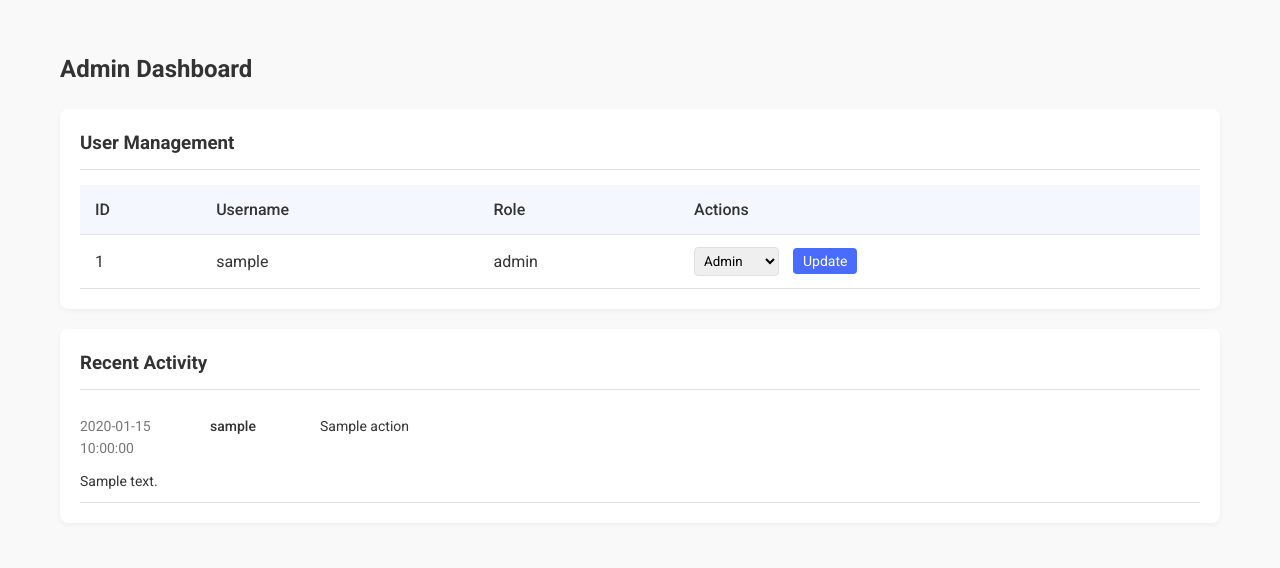
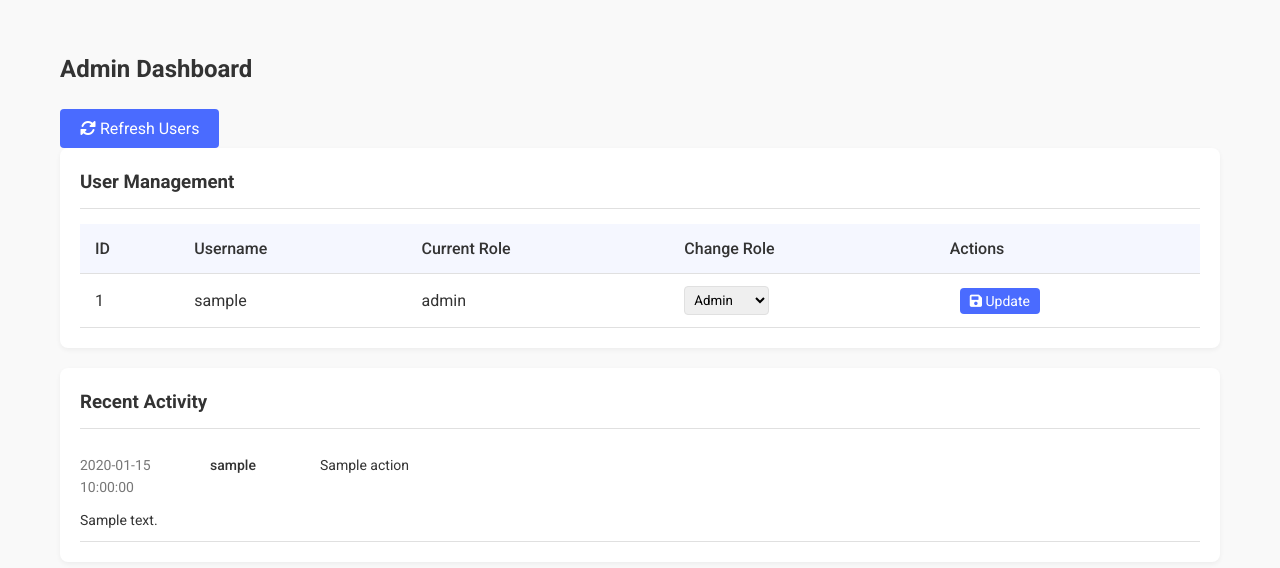
Before and after one commit to 12Mighty/Task-Manager, a Flask app: template templates/admin.html in a window 1280 px wide. Shown: the part 92-660 px from the top of the page. Run offline with Flask 3, Linux system fonts and the light colour scheme; the template is opened without the code that fills it: most values are stand-ins (such as "Sample title", 1, 10 or a date in 2020).

Commit message:
Version 0.4

```diff
--- a/app.py
+++ b/app.py
@@ -5,11 +5,19 @@ import click
 import os
 from datetime import datetime
 
+def format_datetime(value, format='%Y-%m-%d %H:%M:%S'):
+    if value is None:
+        return ''
+    if isinstance(value, str):
+        value = datetime.strptime(value, '%Y-%m-%d %H:%M:%S')
+    return value.strftime(format)
+
 # Конфигурация приложения
 app = Flask(__name__)
 app.secret_key = 'your-secret-key'
 app.config['DATABASE'] = os.path.join(os.path.dirname(os.path.abspath(__file__)), 'instance', 'task_manager.db')
 app.config['INSTANCE_PATH'] = os.path.join(os.path.dirname(os.path.abspath(__file__)), 'instance')
+app.jinja_env.filters['datetimeformat'] = format_datetime
 
 # Создаем папку instance если ее нет
 os.makedirs(app.config['INSTANCE_PATH'], exist_ok=True)
@@ -224,6 +232,50 @@ def complete_task(task_id):
     log_action(session['user_id'], 'task_completed', f'Task {task_id} completed')
     return jsonify({'success': True})
 
+@app.route('/admin/get_users')
+def get_users_table():
+    db = get_db()
+    users = db.execute('SELECT * FROM users ORDER BY id').fetchall()
+    return render_template('_users_table.html', users=users)
+
+@app.route('/admin/change_role', methods=['POST'])
+def change_role():
+    if 'user_id' not in session or session.get('role') != 'admin':
+        return jsonify({'success': False, 'message': 'Unauthorized'}), 403
+
+    data = request.get_json()
+    if not data:
+        return jsonify({'success': False, 'message': 'Invalid JSON'}), 400
+
+    user_id = data.get('user_id')
+    new_role = data.get('new_role')
+
+    if not user_id or not new_role or new_role not in ['admin', 'manager', 'worker']:
+        return jsonify({'success': False, 'message': 'Invalid parameters'}), 400
+
+    try:
+        db = get_db()
+
+        # Проверяем существование пользователя
+        user = db.execute('SELECT * FROM users WHERE id = ?', (user_id,)).fetchone()
+        if not user:
+            return jsonify({'success': False, 'message': 'User not found'}), 404
+
+        # Обновляем роль
+        db.execute('UPDATE users SET role = ? WHERE id = ?', (new_role, user_id))
+        db.commit()
+
+        # Логируем действие
+        log_action(
+            session['user_id'],
+            'role_change',
+            f"Changed role for {user['username']} from {user['role']} to {new_role}"
+        )
+
+        return jsonify({'success': True})
+    except Exception as e:
+        return jsonify({'success': False, 'message': str(e)}), 500
+
 # Инициализация приложения
 if __name__ == '__main__':
     os.makedirs(app.instance_path, exist_ok=True)
--- /dev/null
+++ b/templates/_users_table.html
@@ -0,0 +1,36 @@
+<table class="data-table">
+    <thead>
+        <tr>
+            <th>ID</th>
+            <th>Username</th>
+            <th>Current Role</th>
+            <th>Change Role</th>
+            <th>Actions</th>
+        </tr>
+    </thead>
+    <tbody>
+        {% for user in users %}
+        <tr>
+            <td>{{ user.id }}</td>
+            <td>{{ user.username }}</td>
+            <td class="current-role">{{ user.role }}</td>
+            <td>
+                <select class="form-select role-select">
+                    <option value="admin" {% if user.role == 'admin' %}selected{% endif %}>Admin</option>
+                    <option value="manager" {% if user.role == 'manager' %}selected{% endif %}>Manager</option>
+                    <option value="worker" {% if user.role == 'worker' %}selected{% endif %}>Worker</option>
+                </select>
+            </td>
+            <td>
+                <button class="btn btn-primary btn-sm btn-update-role" data-user-id="{{ user.id }}">
+                    <i class="fas fa-save"></i> Update
+                </button>
+            </td>
+        </tr>
+        {% else %}
+        <tr>
+            <td colspan="5">No users found</td>
+        </tr>
+        {% endfor %}
+    </tbody>
+</table>
--- a/templates/admin.html
+++ b/templates/admin.html
@@ -6,35 +6,16 @@
 <div class="dashboard">
     <h2>Admin Dashboard</h2>
 
+    <!-- Добавим кнопку для обновления списка -->
+    <button id="refresh-users" class="btn btn-secondary mb-3">
+        <i class="fas fa-sync-alt"></i> Refresh Users
+    </button>
+
     <div class="dashboard-section">
         <h3>User Management</h3>
-        <table class="data-table">
-            <thead>
-                <tr>
-                    <th>ID</th>
-                    <th>Username</th>
-                    <th>Role</th>
-                    <th>Actions</th>
-                </tr>
-            </thead>
-            <tbody>
-                {% for user in users %}
-                <tr>
-                    <td>{{ user['id'] }}</td>
-                    <td>{{ user['username'] }}</td>
-                    <td>{{ user['role'] }}</td>
-                    <td>
-                        <select class="role-select" data-user-id="{{ user['id'] }}">
-                            <option value="admin" {% if user['role'] == 'admin' %}selected{% endif %}>Admin</option>
-                            <option value="manager" {% if user['role'] == 'manager' %}selected{% endif %}>Manager</option>
-                            <option value="worker" {% if user['role'] == 'worker' %}selected{% endif %}>Worker</option>
-                        </select>
-                        <button class="btn btn-sm btn-update-role" data-user-id="{{ user['id'] }}">Update</button>
-                    </td>
-                </tr>
-                {% endfor %}
-            </tbody>
-        </table>
+        <div id="users-table-container">
+            {% include '_users_table.html' %}
+        </div>
     </div>
 
     <div class="dashboard-section">
@@ -42,11 +23,13 @@
         <div class="activity-log">
             {% for log in logs %}
             <div class="log-entry">
-                <span class="log-time">{{ log['timestamp'] }}</span>
-                <span class="log-user">{{ log['username'] }}</span>
-                <span class="log-action">{{ log['action'] }}</span>
-                <span class="log-details">{{ log['details'] }}</span>
+                <span class="log-time">{{ log.timestamp|datetimeformat }}</span>
+                <span class="log-user">{{ log.username }}</span>
+                <span class="log-action">{{ log.action }}</span>
+                <span class="log-details">{{ log.details }}</span>
             </div>
+            {% else %}
+            <p>No activity logs found</p>
             {% endfor %}
         </div>
     </div>
@@ -54,30 +37,54 @@
 
 <script>
 document.addEventListener('DOMContentLoaded', function() {
-    // Обработка изменения роли пользователя
-    document.querySelectorAll('.btn-update-role').forEach(button => {
-        button.addEventListener('click', function() {
-            const userId = this.getAttribute('data-user-id');
-            const select = document.querySelector(`.role-select[data-user-id="${userId}"]`);
+    // Функция для обновления таблицы пользователей
+    async function refreshUsers() {
+        try {
+            const response = await fetch('/admin/get_users');
+            if (!response.ok) throw new Error('Network error');
+            const html = await response.text();
+            document.getElementById('users-table-container').innerHTML = html;
+        } catch (error) {
+            alert('Error refreshing users: ' + error.message);
+        }
+    }
+
+    // Обработчик кнопки обновления
+    document.getElementById('refresh-users').addEventListener('click', refreshUsers);
+
+    // Обработка изменения роли (делегирование событий)
+    document.addEventListener('click', async function(e) {
+        if (e.target.classList.contains('btn-update-role')) {
+            const row = e.target.closest('tr');
+            const userId = e.target.dataset.userId;
+            const select = row.querySelector('.role-select');
             const newRole = select.value;
 
-            fetch('/api/change_role', {
-                method: 'POST',
-                headers: {
-                    'Content-Type': 'application/x-www-form-urlencoded',
-                },
-                body: `user_id=${userId}&new_role=${newRole}`
-            })
-            .then(response => response.json())
-            .then(data => {
-                if (data.status === 'success') {
-                    alert('Role updated successfully');
-                    location.reload();
-                } else {
-                    alert('Error updating role: ' + data.message);
-                }
-            });
-        });
+            try {
+                const response = await fetch('/admin/change_role', {
+                    method: 'POST',
+                    headers: {
+                        'Content-Type': 'application/json',
+                    },
+                    body: JSON.stringify({
+                        user_id: userId,
+                        new_role: newRole
+                    })
+                });
+
+                const data = await response.json();
+
+                if (!response.ok) throw new Error(data.message || 'Error updating role');
+
+                alert('Role updated successfully!');
+                await refreshUsers(); // Обновляем таблицу
+            } catch (error) {
+                alert('Error: ' + error.message);
+                // Восстанавливаем предыдущее значение
+                const currentRole = row.querySelector('.current-role').textContent;
+                select.value = currentRole.toLowerCase();
+            }
+        }
     });
 });
 </script>
```
Also changed, not shown: instance/task_manager.db.
